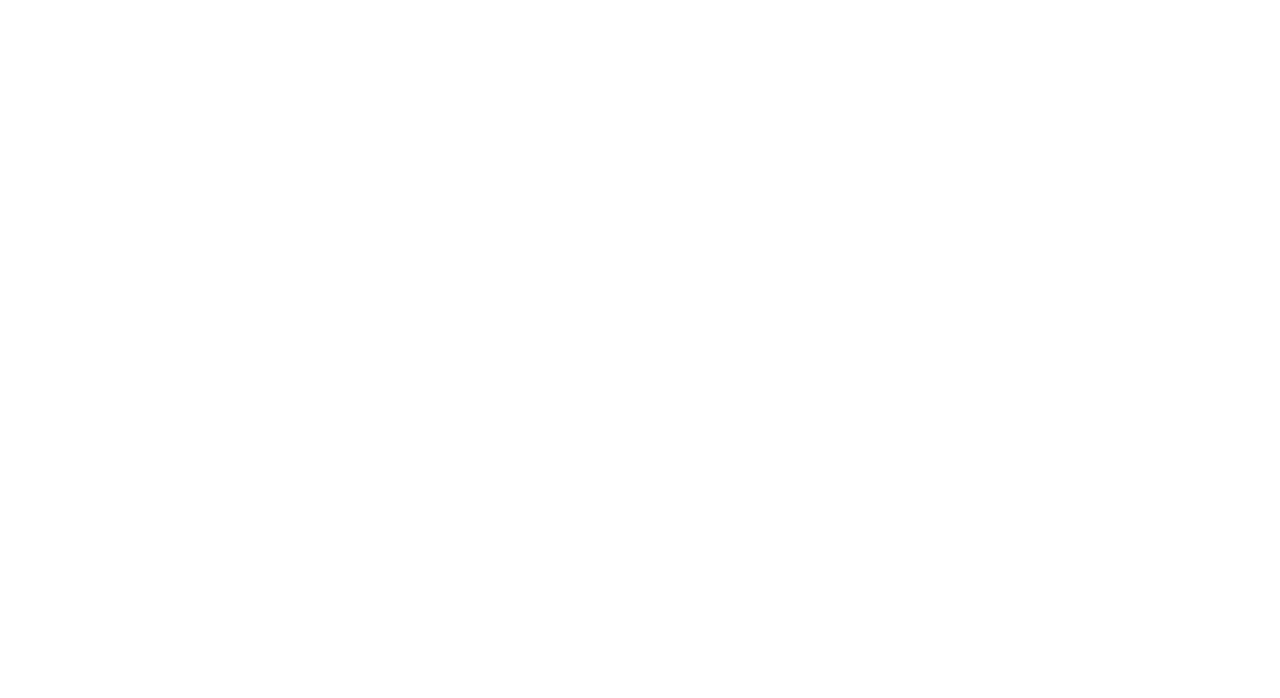
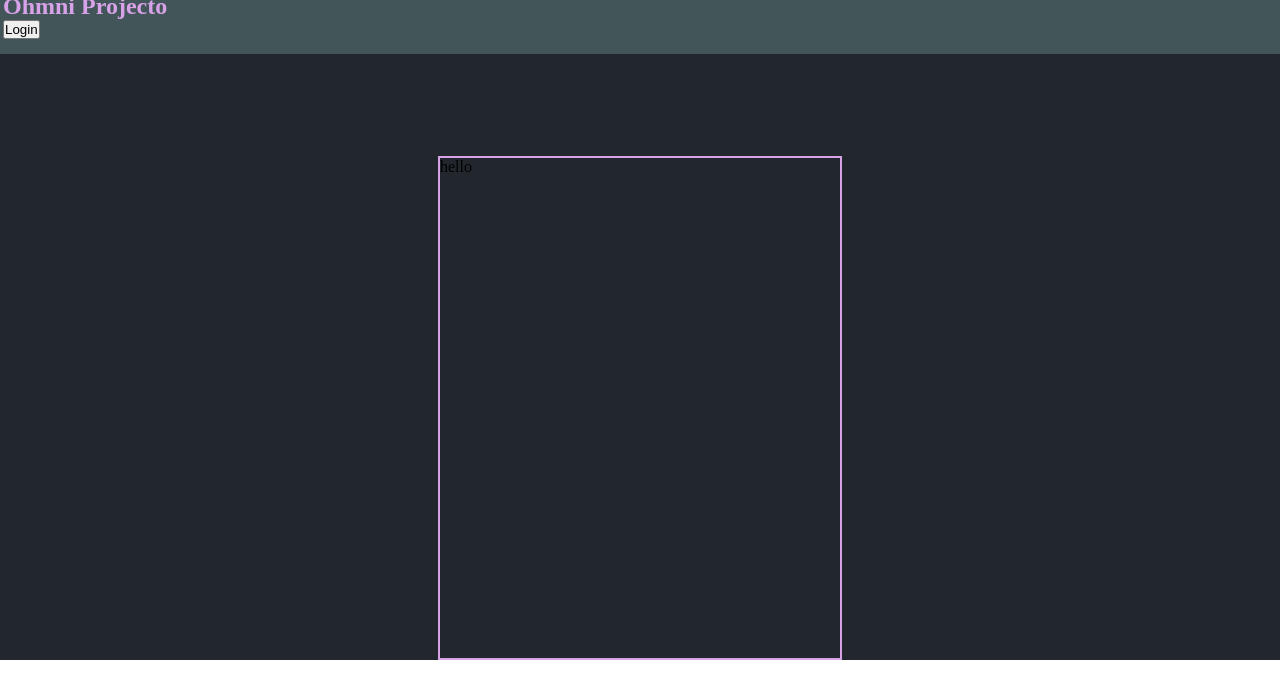
Before and after one commit to gonzalesgustavo/OPMS, a Vue app: page / in a window 1280 px wide. Shown: the top 698 px of the page. Built offline with nearby package versions, Linux system fonts and the light colour scheme.

Commit message:
Feat: added top nav.

```diff
--- a/src/App.vue
+++ b/src/App.vue
@@ -1,6 +1,6 @@
 <template>
   <v-app>
-    <v-main>
+    <v-main class="main-bod">
       <router-view />
     </v-main>
   </v-app>
@@ -16,6 +16,20 @@ export default Vue.extend({
 
   data: () => ({
     //
-  }),
+  })
 });
 </script>
+
+<style lang="scss">
+* {
+  margin: 0;
+  padding: 0;
+}
+.main-bod{
+  background: #22272e;
+}
+:root {
+  --color-bg-dark: rgb(51, 62, 74);
+  --color-primary: #d8a2e8;
+}
+</style>
--- /dev/null
+++ b/src/components/Navs/BaseNav.vue
@@ -0,0 +1,32 @@
+<template lang="pug">
+  div(class="basenav-container")
+    v-row
+      v-col(cols="10". xl="10")
+        h2 Ohmni Projecto
+      v-col(cols="2", xl="2", class="d-flex")
+        v-btn(outlined, color="white", class="logbtn mr-auto pa-2") Login
+</template>
+
+<script lang="ts">
+import { Component, Vue } from "vue-property-decorator";
+@Component({
+  components: {}
+})
+export default class BaseNav extends Vue {}
+</script>
+
+<style lang="scss" scoped>
+.basenav-container {
+  width: 100vw;
+  height: 3rem;
+  background-color: #425559;
+  padding: 3px;
+  color: var(--color-primary);
+  .logbtn{
+    margin-top: -7.5px;
+  }
+  h2 {
+    margin-top: -10px;
+  }
+}
+</style>
--- a/src/views/Home.vue
+++ b/src/views/Home.vue
@@ -1,13 +1,37 @@
 <template>
-  <div class="home"></div>
+  <div>
+    <app-base-nav />
+    <div class="home">
+      <div class="logsig-container">
+        hello
+      </div>
+    </div>
+  </div>
 </template>
 
 <script lang="ts">
 import { Component, Vue } from "vue-property-decorator";
 // import HelloWorld from "@/components/HelloWorld.vue"; // @ is an alias to /src
+import BaseNav from "../components/Navs/BaseNav.vue";
 
 @Component({
-  components: {},
+  components: {
+    "app-base-nav": BaseNav
+  }
 })
 export default class Home extends Vue {}
 </script>
+
+<style lang="scss">
+.home {
+  display: flex;
+  justify-content: center;
+  margin-top: 8%;
+
+  .logsig-container {
+    width: 400px;
+    height: 500px;
+    border: 2px solid var(--color-primary);
+  }
+}
+</style>
```
